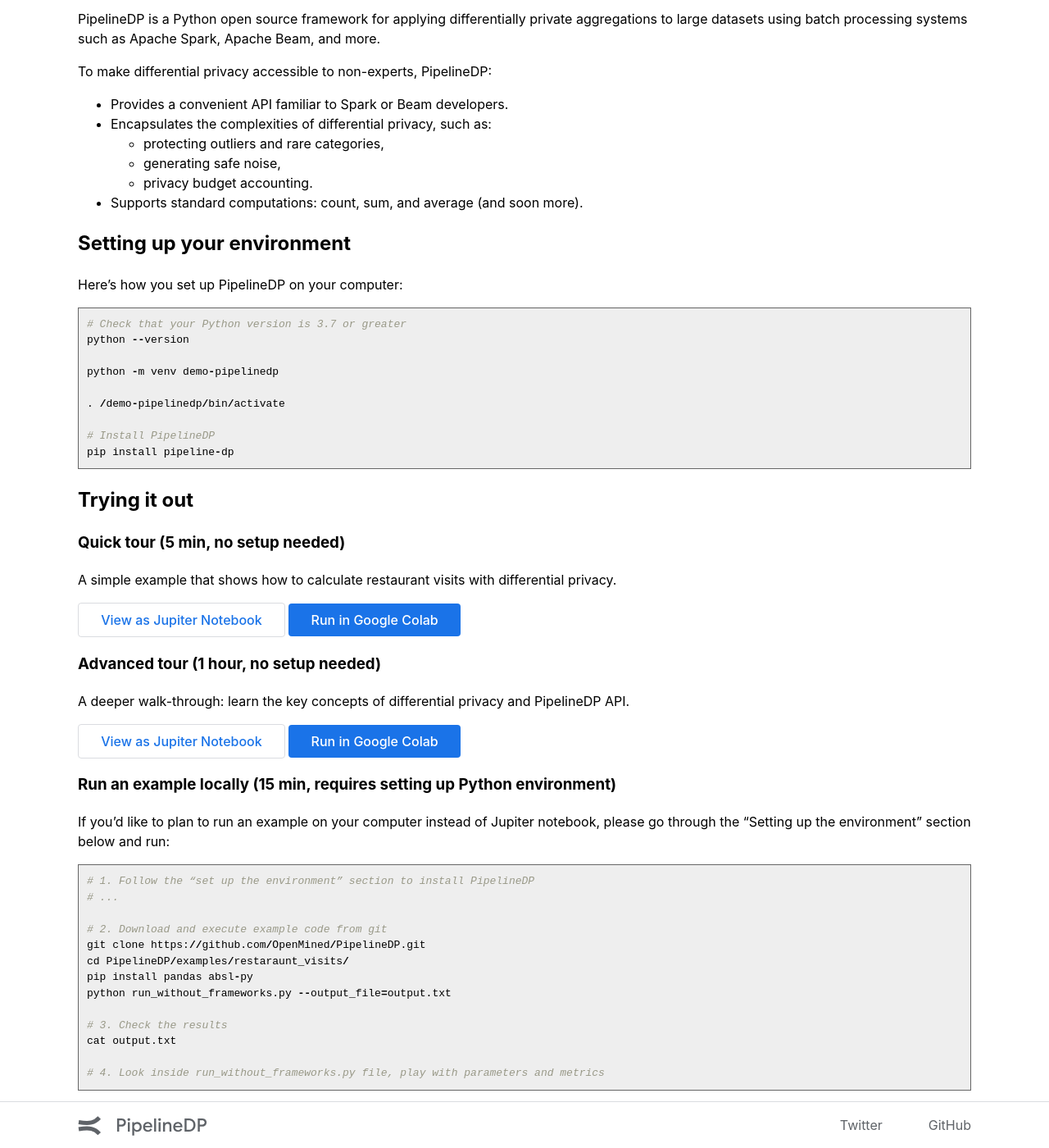
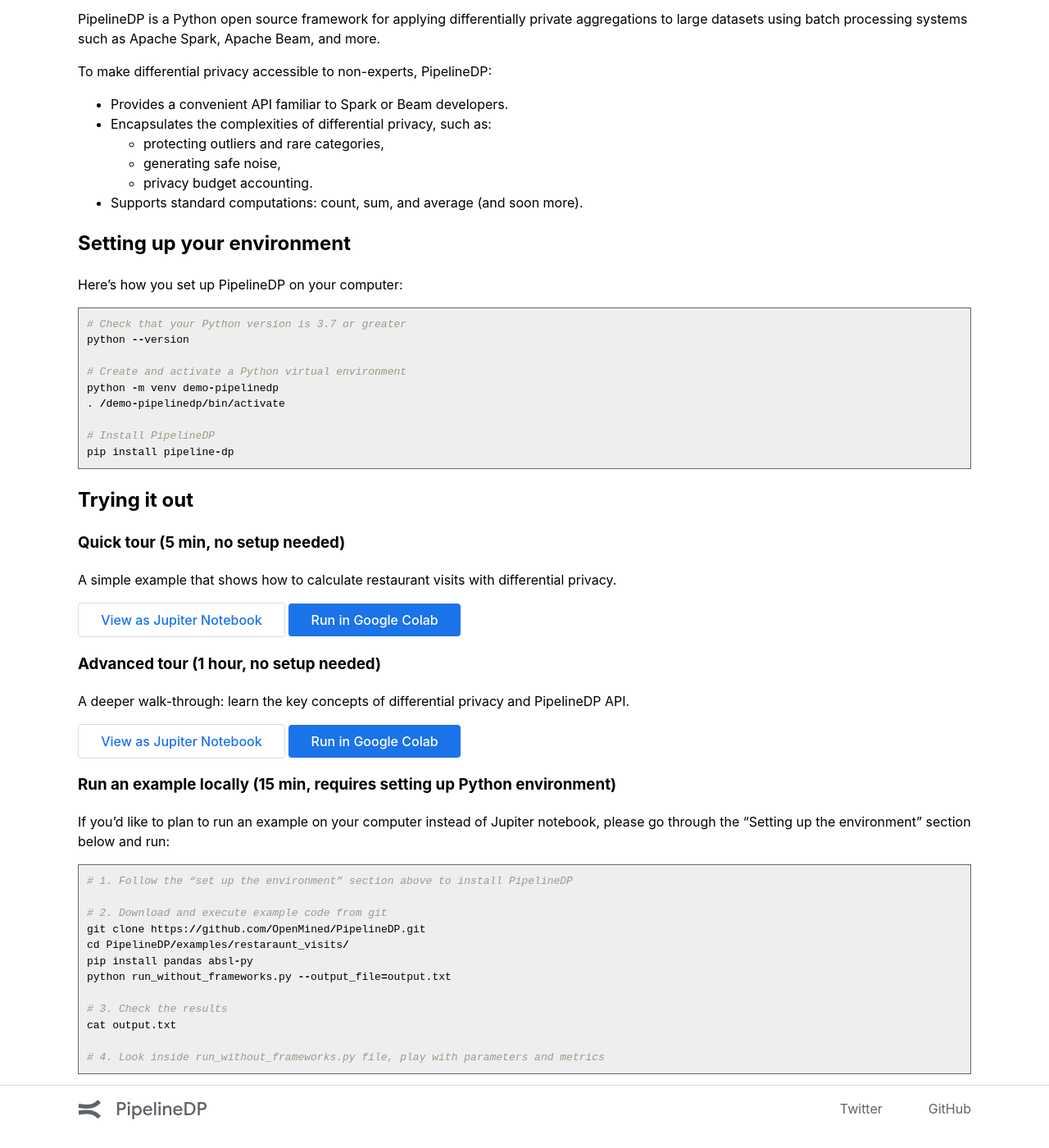
Before and after one commit to OpenMined/PipelineDP, a Jekyll site: the page built from get-started.md, in a window 1280 px wide and 1400 px high, scrolled down 537 px. Shown: the whole window at 82% size. Built offline with Jekyll 4.4.1, drawn with Linux system fonts in a browser that asks for light colours.

Commit message:
Minor content updates

````diff
--- a/get-started.md
+++ b/get-started.md
@@ -28,8 +28,8 @@
 # Check that your Python version is 3.7 or greater
 python --version
 
+# Create and activate a Python virtual environment
 python -m venv demo-pipelinedp
-
 . /demo-pipelinedp/bin/activate
 
 # Install PipelineDP
@@ -54,8 +54,7 @@
 If you’d like to plan to run an example on your computer instead of Jupiter notebook, please go through the “Setting up the environment” section below and run:
 
 ```python
-# 1. Follow the “set up the environment” section to install PipelineDP
-# ...
+# 1. Follow the “set up the environment” section above to install PipelineDP
 
 # 2. Download and execute example code from git
 git clone https://github.com/OpenMined/PipelineDP.git
````
